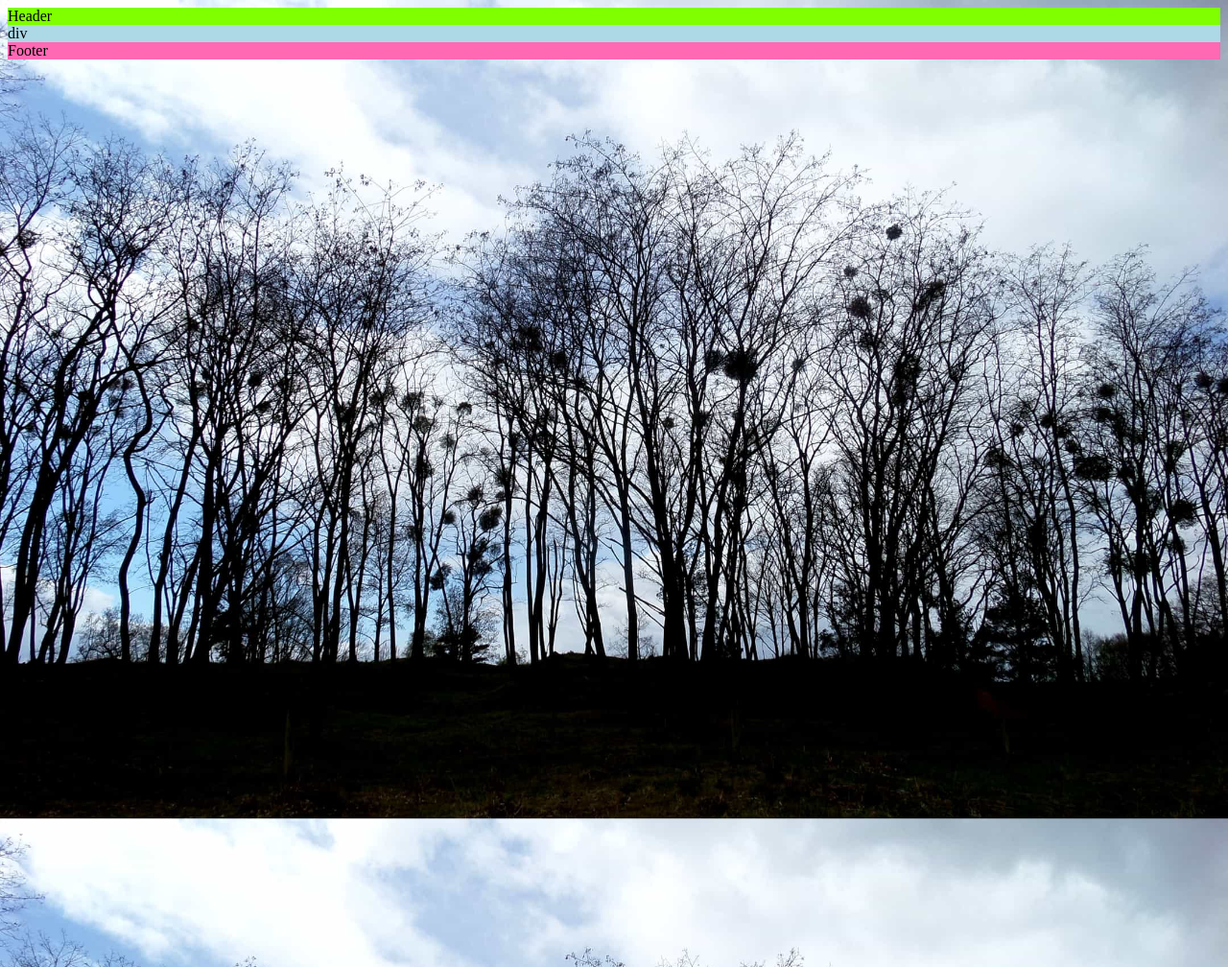
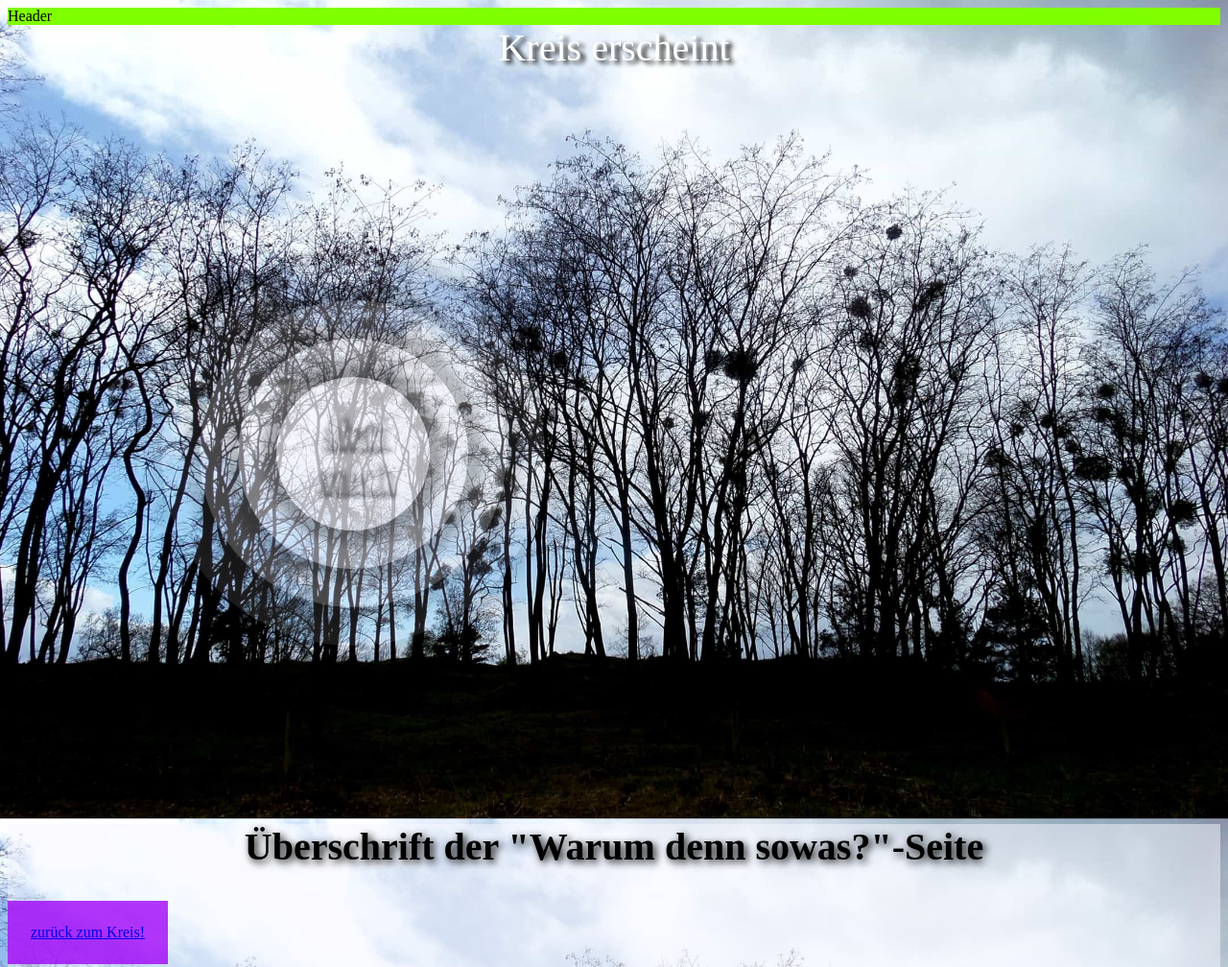
Before and after one commit to stillerndenacht/Projekt200515, a plain HTML site: page projekt200515/index.html in a window 1280 px wide. Shown: the top 1008 px of the page at 96% size. Drawn offline with Linux system fonts and the light colour scheme.

Commit message:
Kreismenü in schön gemacht etc

```diff
--- a/projekt200515/index.html
+++ b/projekt200515/index.html
@@ -6,13 +6,60 @@
       name="viewport"
       content="width=device-width, initial-scale=1.0"
     />
-    <link rel="stylesheet" href="style.css">
+    <link rel="stylesheet" href="style.css" />
     <title>Projekt200515</title>
   </head>
   <body>
-
     <header>Header</header>
-    <div>div</div>
+    <section id="kreiserscheint">
+      <!--<div id="kreiserscheint">-->
+        Kreis erscheint
+        <div id="keinkreis">
+          <!-- kein Kreis-->
+          <a
+            href="#einkreissite"
+            id="einkreis"
+            target="_top"
+            >Warum denn sowas?</a
+          >
+          <a
+            href="#ek2site"
+            id="ek2"
+            target="_top"
+            >was'n das?</a
+          >
+          <a
+            href="#ek3site"
+            id="ek3"
+            target="_top"
+            >was'n hier?</a
+          >
+          <a
+            href="#ek4site"
+            id="ek4"
+            target="_self"
+            >über mich</a
+          >
+          <!--<div id="einkreis">Warum denn sowas?</div>
+          <div id="ek2">was'n das?</div>
+          <div id="ek3">was'n hier?</div>
+          <div id="ek4">über mich</div>-->
+        </div>
+      <!--</div>-->
+    </section>
+    <section class="kreissite" id="einkreissite">
+      <h2>Überschrift der "Warum denn sowas?"-Seite</h2>
+      <a href="#kreiserscheint" id="topbutton">zurück zum Kreis!</a>
+    </section>
+    <section class="kreissite" id="ek2site">
+      <h2>Überschrift der "was'n das?"-Seite</h2>
+    </section>
+    <section class="kreissite" id="ek3site">
+      <h2>Überschrift der "was'n hier?"-Seite</h2>
+    </section>
+    <section class="kreissite" id="ek4site">
+      <h2>Überschrift der "über mich"-Seite</h2>
+    </section>
     <footer>Footer</footer>
   </body>
 </html>
--- a/projekt200515/style.css
+++ b/projekt200515/style.css
@@ -4,7 +4,7 @@
 body {
   background-image: url(img/mistelei_web1.jpg);
   background-attachment: fixed; /*das hat ja vielleicht gedauert, eh ich diese Funktion hatte, die das Wachsen und Beschneiden des Bildes so macht wie ich das will*/
-  height: 210vmin; /*scheinbar macht es keinen Unterschied ob heigth festgelegt ist oder nicht, aber W3school sagt man braucht es*/
+  height: 100vh; /* Viewport Height= vh? scheinbar macht es keinen Unterschied ob heigth festgelegt ist oder nicht, aber W3school sagt man braucht es*/
   background-color: black;
   background-clip: border-box;
   background-position: center bottom;
@@ -17,9 +17,115 @@ header {
 img {
   width: 100%;
 }
-div {
-  background-color: lightblue;
+#kreiserscheint {
+  height: 100vh;
+  display: block;
+  text-shadow: black 5px 3px 5px;
+  color: white;
+  text-align: center;
+  font-size: 5vh;
+}
+#keinkreis {
+  width: 50vh;
+  height: 50vh;
+  position: relative;
+  color: white;
+  transform: translate(40%, 50%);
+}
+#einkreis {
+  display: block;
+  width: 50vh;
+  height: 50vh;
+  position: absolute;
+  transform: translate(0%, 0%);
+  text-align: center;
+  border-radius: 50%;
+  box-shadow: 0px 0px 10px 15px rgba(0, 0, 0, 0.75);
+  transition: 0.1s;
+  color: transparent;
+  background-color: ghostwhite;
+  opacity: 0.1;
+}
+#ek2 {
+  display: block;
+  width: 40vh;
+  height: 40vh;
+  position: absolute;
+  text-align: center;
+  transform: translate(5vh, 5vh);
+  border-radius: 50%;
+  box-shadow: 0px 0px 10px 15px rgba(0, 0, 0, 0.75);
+  transition: 0.5s;
+  color: transparent;
+  background-color: ghostwhite;
+  opacity: 0.2;
+}
+#ek3 {
+  display: block;
+  width: 30vh;
+  height: 30vh;
+  position: absolute;
+  text-align: center;
+  transform: translate(10vh, 10vh);
+  border-radius: 50%;
+  box-shadow: 0px 0px 10px 15px rgba(0, 0, 0, 0.75);
+  transition: 0.5s;
+  color: transparent;
+  background-color: ghostwhite;
+  opacity: 0.3;
+}
+#ek4 {
+  display: block;
+  width: 20vh;
+  height: 20vh;
+  position: absolute;
+  text-align: center;
+  transform: translate(15vh, 15vh);
+  border-radius: 50%;
+  box-shadow: 0px 0px 10px 15px rgba(0, 0, 0, 0.75);
+  transition: 0.5s;
+  background-color: ghostwhite;
+  color: transparent;
+  opacity: 0.4;
+  padding: 4vh;
+}
+#einkreis:hover {
+  opacity: 0.7;
+  color: white;
+  background-color: rgba(250, 1, 248, 0.788);
+}
+#ek2:hover {
+  opacity: 0.7;
+  color: white;
+  background-color: rgba(220, 1, 248, 0.788);
+}
+#ek3:hover {
+  opacity: 0.7;
+  color: white;
+  background-color: rgba(190, 1, 248, 0.788);
+}
+#ek4:hover {
+  opacity: 0.8;
+  color: white;
+  background-color: rgba(160, 1, 248, 0.788);
 }
 footer {
   background-color: hotpink;
 }
+.kreissite {
+  color: black;
+  align-items: center;
+  background-color: rgba(248, 248, 255, 0.5);
+  height: 100vh;
+} /*wenn da mal inhalt drin ist kann die height wahrscheinlich weg*/
+h2 {
+  text-shadow: black 3px 3px 9px;
+  color: black;
+  text-align: center;
+  font-size: 5vh;
+}
+#topbutton{display: inline-block;
+text-align: center;
+background-color:  rgba(160, 1, 248, 0.788);
+margn: auto;
+padding: 3vh;}
```
